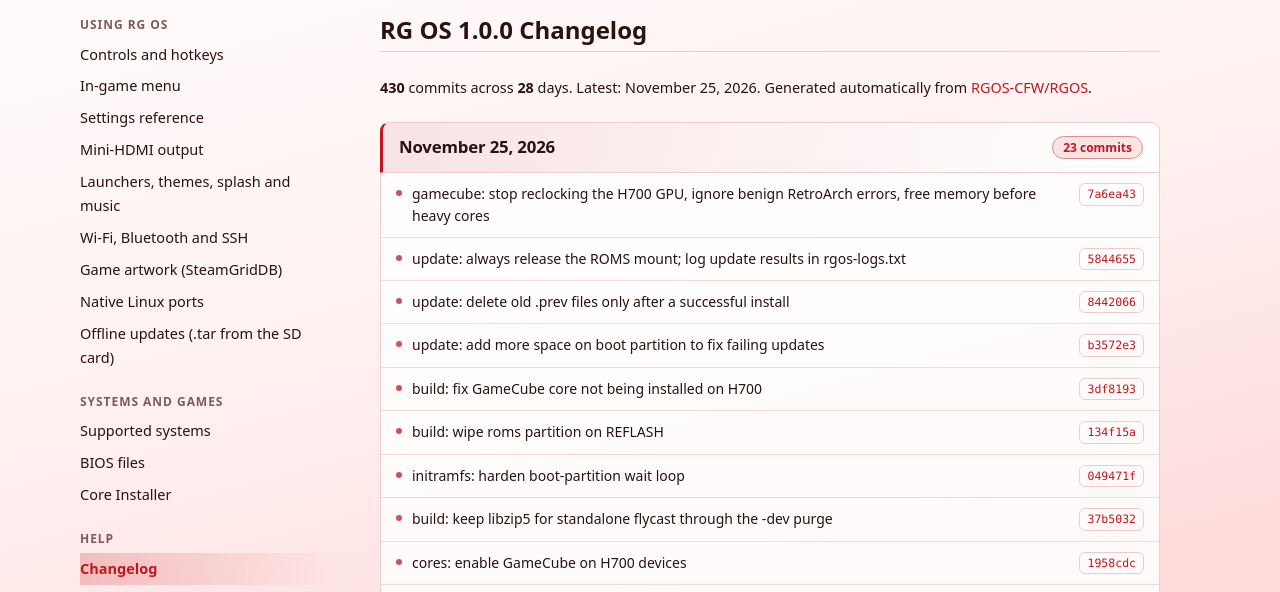
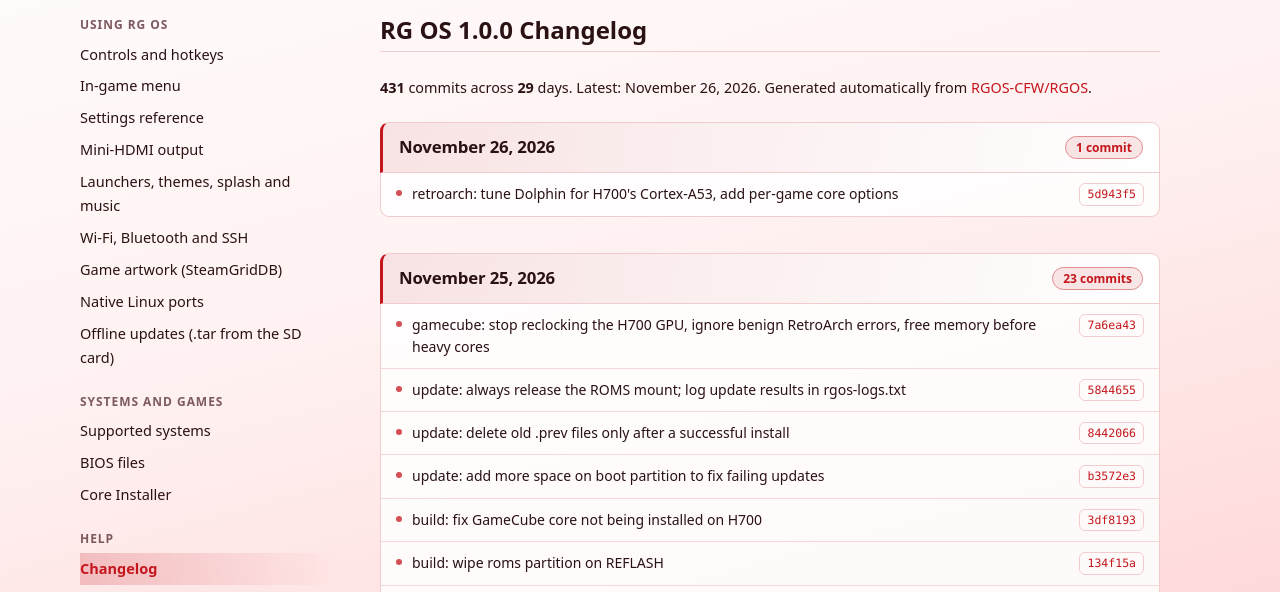
Before and after one commit to RGOS-CFW/RGOS-CFW.github.io, a plain HTML site: page docs/changelog.html in a window 1280 px wide. Shown: the part 201-793 px from the top of the page. Drawn offline with Linux system fonts and the light colour scheme.

Commit message:
docs: update changelog

```diff
--- a/docs/changelog.html
+++ b/docs/changelog.html
@@ -77,7 +77,18 @@
 
           <div class="commit-history">
             <!-- COMMITS:START -->
-            <p class="commit-summary"><b>430</b> commits across <b>28</b> days. Latest: <time datetime="2026-11-25T23:28:21.000Z">November 25, 2026</time>. Generated automatically from <a href="https://github.com/RGOS-CFW/RGOS/commits">RGOS-CFW/RGOS</a>.</p>
+            <p class="commit-summary"><b>431</b> commits across <b>29</b> days. Latest: <time datetime="2026-11-26T17:20:17.000Z">November 26, 2026</time>. Generated automatically from <a href="https://github.com/RGOS-CFW/RGOS/commits">RGOS-CFW/RGOS</a>.</p>
+
+            <section class="commit-day" data-date="2026-11-26">
+              <h3 class="commit-date">
+                <time datetime="2026-11-26">November 26, 2026</time>
+                <span class="commit-count">1 commit</span>
+              </h3>
+
+              <ul class="commits">
+                <li title="Narceja · 17:20 UTC"><span class="msg">retroarch: tune Dolphin for H700&#39;s Cortex-A53, add per-game core options</span><a class="sha" href="https://github.com/RGOS-CFW/RGOS/commit/5d943f5b842d3edfcd0fa7f51a33f6a533071910">5d943f5</a></li>
+              </ul>
+            </section>
 
             <section class="commit-day" data-date="2026-11-25">
               <h3 class="commit-date">
```
